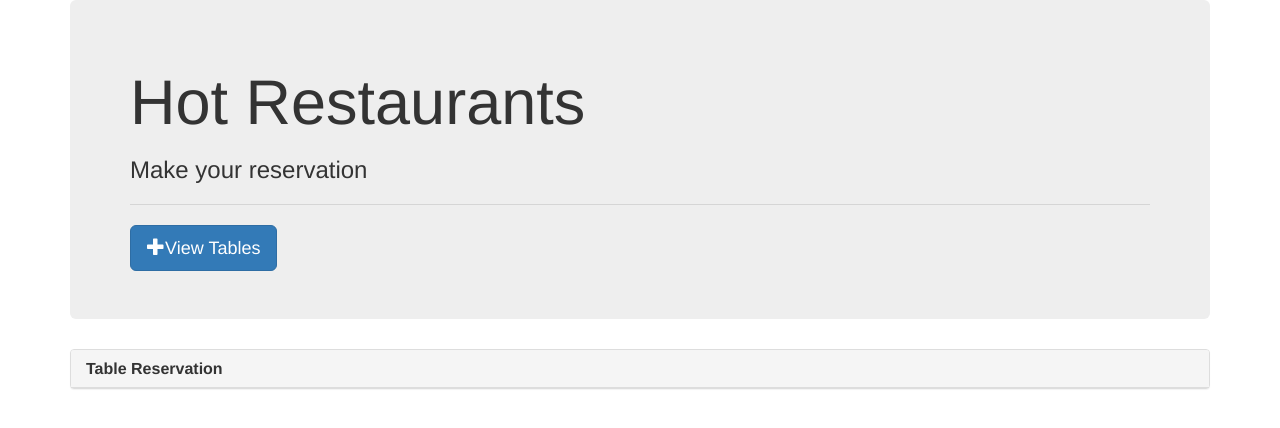
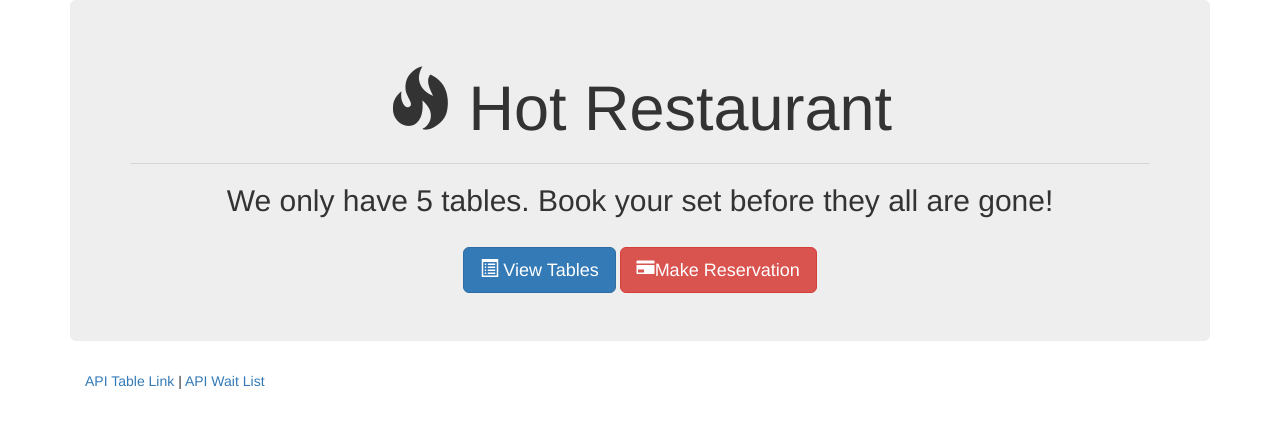
Before and after one commit to Eaug2/HotRestaurant, a plain HTML site: page index.html in a window 1280 px wide. Drawn offline with nearby package versions, Linux system fonts and the light colour scheme.

Commit message:
index.html has the same layout as makeReservation.html

```diff
--- a/index.html
+++ b/index.html
@@ -16,29 +16,41 @@
 
 <body>
   <div class="container">
+
     <div class="jumbotron">
-      <h1>Hot Restaurants</h1>
-      <h3>Make your reservation</h3>
+      <h1 class="text-center">
+        <span class="glyphicon glyphicon-fire"></span> Hot Restaurant</h1>
       <hr>
-      <a href="/viewTables">
-        <button type="button" class="btn btn-primary btn-lg">
-          <span class="glyphicon glyphicon-plus"></span>View Tables</button>
-      </a>
+      <h2 class="text-center">We only have 5 tables. Book your set before they all are gone!</h2>
+      <br>
+
+      <div class="text-center">
+        <a href="/tables">
+          <button type="button" class="btn btn-lg btn-primary">
+            <span class="glyphicon glyphicon-list-alt"></span> View Tables</button>
+        </a>
+        <a href="/viewTables">
+          <button type="button" class="btn btn-danger btn-lg">
+            <span class="glyphicon glyphicon-credit-card"></span>Make Reservation</button>
+        </a>
+      </div>
     </div>
-    <div class="row">
-      <div class="col-lg-12">
-        <div class="panel panel-default">
-          <div class="panel-heading">
-            <h3 class="panel-title">
-              <strong>Table Reservation</strong>
 
-            </h3>
-          </div>
-        </div>
+    <footer class="footer">
+      <div class="container">
+        <p>
+          <a href="/api/tables">API Table Link</a> |
+          <a href="/api/waitlist">API Wait List</a>
+        </p>
       </div>
+    </footer>
+  </div>
 
-    </div>
-  </div>
+  <script type="text/javascript">
+    $("#search-btn").on("click", function () {
+      var reservation = $("")
+    });
+  </script>
 
 
 </body>
```
Also changed, not shown: makeReservation.html (+22 -6 lines).
